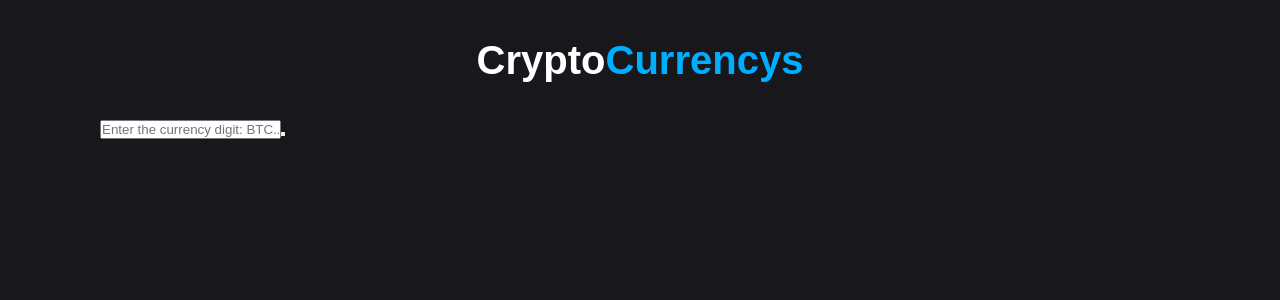
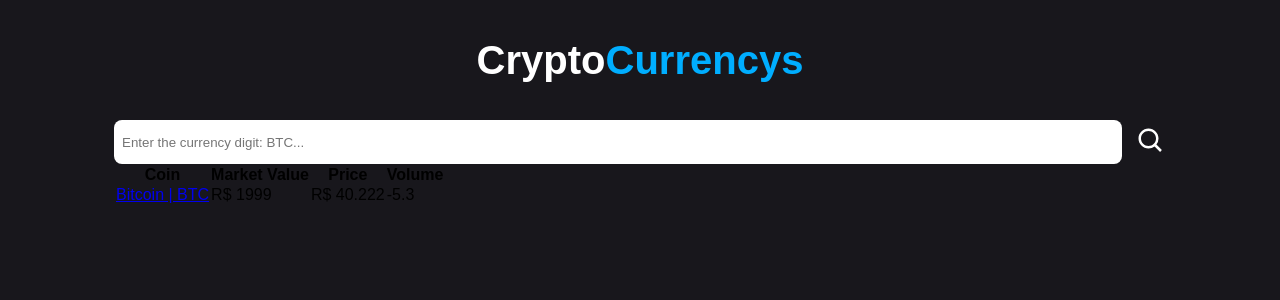
Before and after one commit to SauloAssefAlves/Cryptocurrencies, a React (Vite) app: page / in a window 1280 px wide. Shown: the top 300 px of the page. Built offline with nearby package versions, Linux system fonts and the light colour scheme.

Commit message:
feat: list of coins

```diff
--- a/src/pages/home/home.module.css
+++ b/src/pages/home/home.module.css
@@ -1,3 +1,23 @@
 .container {
+  margin: 0 14px;
+}
 
+.form {
+  width: 100%;
+  display: flex;
+  gap: 14px;
 }
+
+.form input {
+  width: 100%;
+  height: 44px;
+  border-radius: 8px;
+  padding: 0 8px;
+  outline: none;
+  border: 0;
+}
+
+.form button {
+  background: transparent;
+  border: 0;
+}
--- a/src/pages/home/index.tsx
+++ b/src/pages/home/index.tsx
@@ -1,12 +1,41 @@
+import { Link } from "react-router-dom";
 import styles from "./home.module.css";
-
+import { BiSearch } from "react-icons/bi";
 export function Home() {
   return (
     <main className={styles.container}>
       <form className={styles.form}>
         <input placeholder='Enter the currency digit: BTC...' />
-        <button type='submit'></button>
+        <button type='submit'>
+          <BiSearch size={30} color='#FFF' />
+        </button>
       </form>
+
+      <table>
+        <thead>
+          <tr>
+            <th scope='col'>Coin</th>
+            <th scope='col'>Market Value</th>
+            <th scope='col'>Price</th>
+            <th scope='col'>Volume</th>
+          </tr>
+        </thead>
+
+        <tbody id='tbody'>
+          <tr className={styles.td}>
+            <td className={styles.tdLabel}>
+              <Link to='/detail/btc'>
+                <span className={styles.link}>Bitcoin</span> | BTC
+              </Link>
+            </td>
+            <td className={styles.tdLabel}>R$ 1999</td>
+            <td className={styles.tdLabel}>R$ 40.222</td>
+            <td className={styles.tdProfit}>
+              <span>-5.3</span>
+            </td>
+          </tr>
+        </tbody>
+      </table>
     </main>
   );
 }
```
